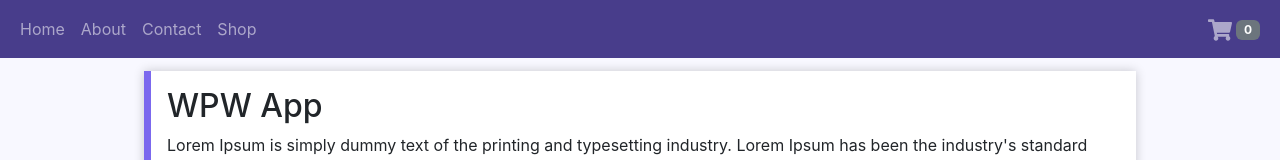
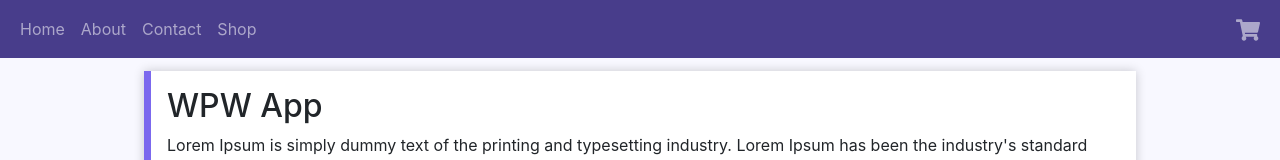
Before and after one commit to wpwilson10/PatrickWilsonSite, a React (Create React App) app in the folder client/: page / in a window 1280 px wide. Shown: the top 160 px of the page. Built offline with nearby package versions, Linux system fonts and the light colour scheme.

Commit message:
Update navbar.tsx
Navbar is a bit smarter about showing/not showing

```diff
--- a/client/src/components/NavBar/navbar.tsx
+++ b/client/src/components/NavBar/navbar.tsx
@@ -12,14 +12,24 @@ import { selectCartTotalQuantity } from "../ShoppingCart/shoppingCartReducer";
 const NavRight = () => {
 	const quantity = useSelector(selectCartTotalQuantity);
 
+	if (quantity > 0) {
 		return (
 			<Nav className="ms-auto">
 				<Nav.Link href="#" eventKey="cart" as="span">
 					<FaShoppingCart size="1.5em" />{" "}
-				<Badge bg="secondary">{quantity}</Badge>
+					<Badge bg="primary">{quantity}</Badge>
 				</Nav.Link>
 			</Nav>
 		);
+	} else {
+		return (
+			<Nav className="ms-auto">
+				<Nav.Link href="#" eventKey="cart" as="span">
+					<FaShoppingCart size="1.5em" />{" "}
+				</Nav.Link>
+			</Nav>
+		);
+	}
 };
 
 /**
@@ -68,8 +78,8 @@ const NavBar = () => {
 				<Navbar.Toggle aria-controls="responsive-navbar-nav" />
 				<Navbar.Collapse id="responsive-navbar-nav">
 					<NavLeft />
+				</Navbar.Collapse>
 				<NavRight />
-				</Navbar.Collapse>
 			</Container>
 		</Navbar>
 	);
```
Lines whose indentation alone changed are shown as unchanged.
